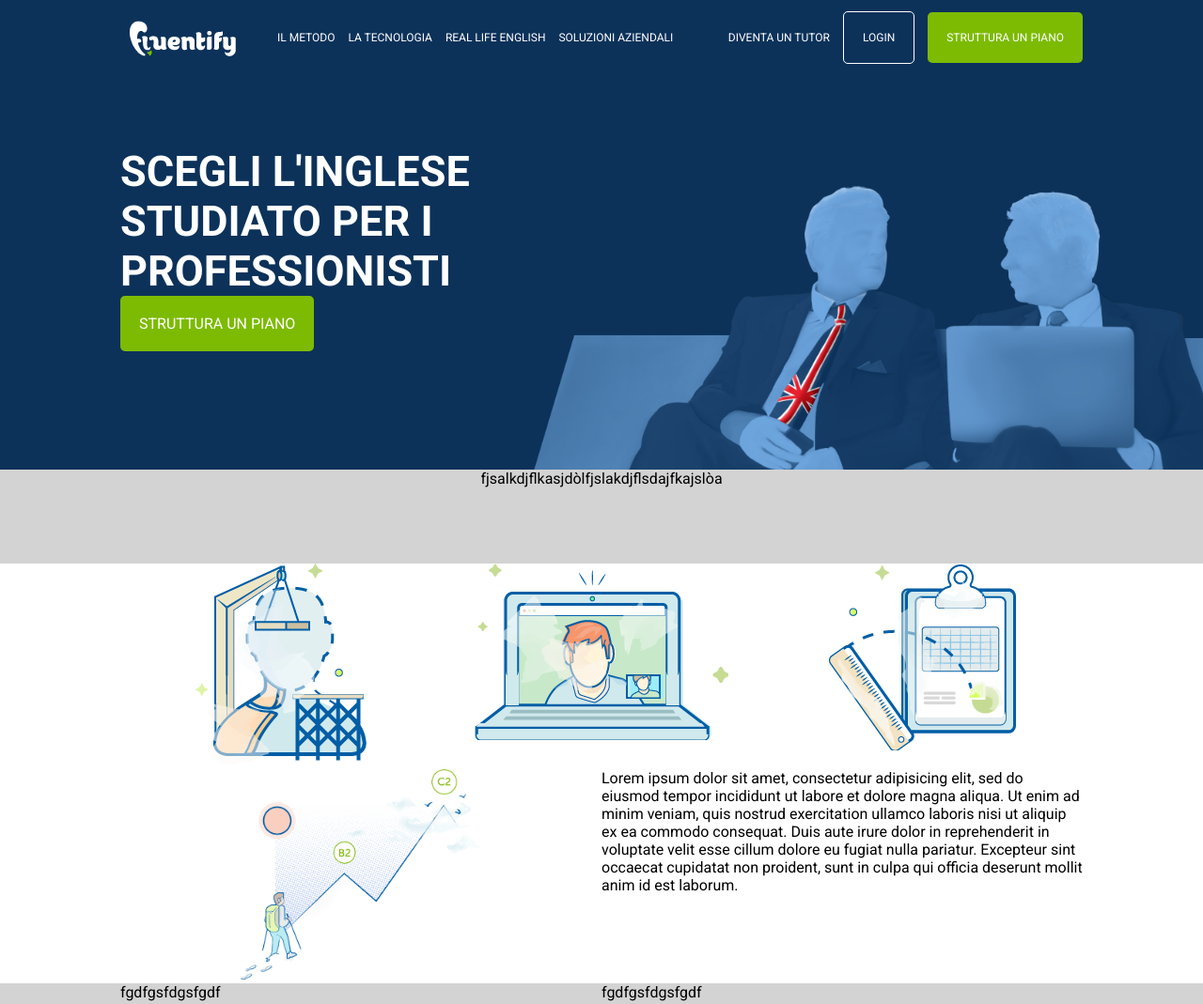
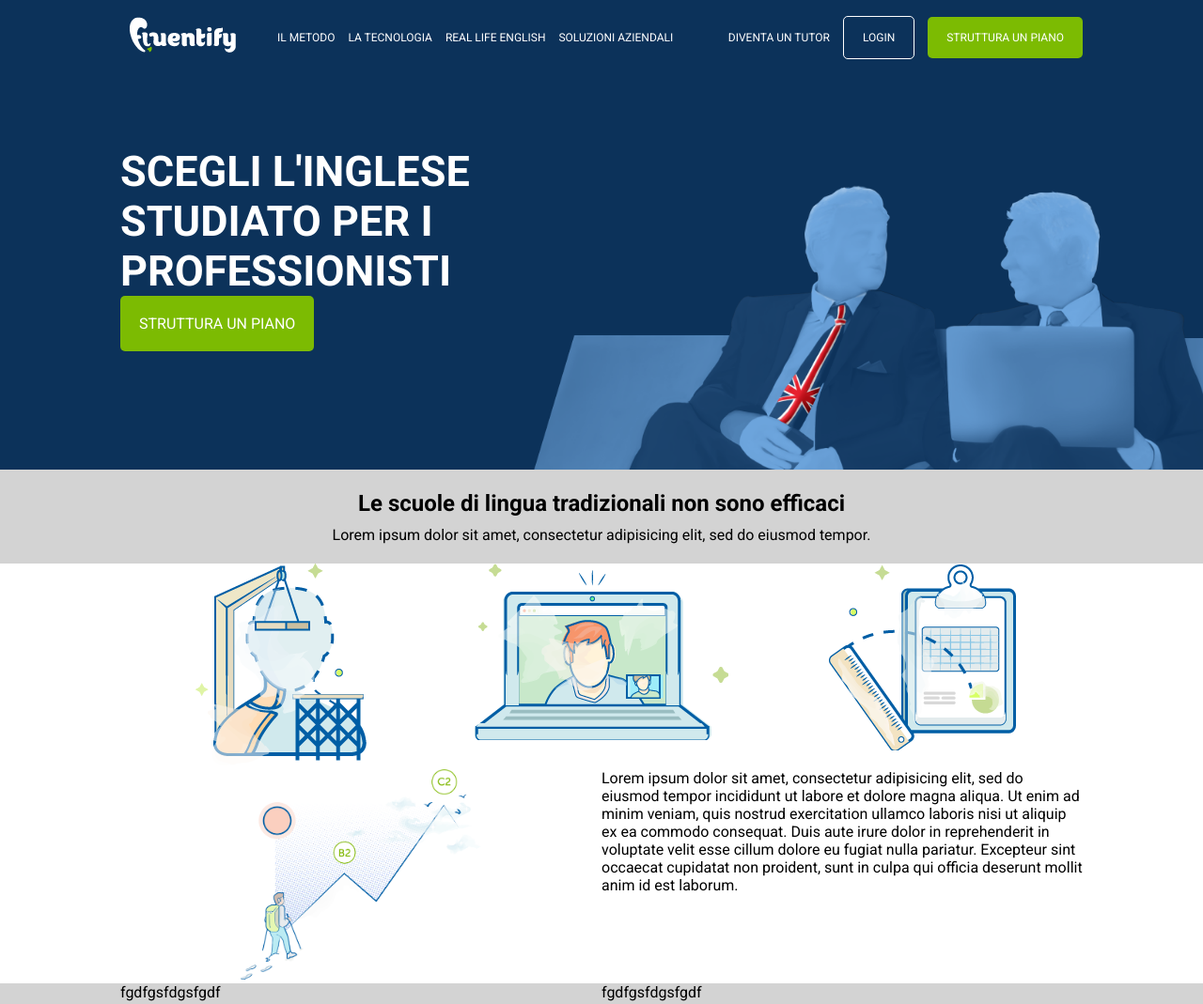
Before and after one commit to Simone978/html-css-fluentify, a plain HTML site: page index.html in a window 1280 px wide. Shown: the whole page at 94% size. Drawn offline with Linux system fonts and the light colour scheme.

Commit message:
risolto dettaglio header (grazie Chiara) completata sezione subheader

```diff
--- a/css/style.css
+++ b/css/style.css
@@ -58,6 +58,7 @@ header{
 .menuleft li img{
   vertical-align: middle;
   padding-right: 30px;
+  margin-bottom: 7px;
 }
 
 .menuleft a{
@@ -94,7 +95,7 @@ header{
 .menu-button{
   text-decoration: none;
   color: white;
-  padding: 20px;
+  padding: 15px 20px;
   background-color: #7CBB02;
   border-radius: 5px;
   cursor: pointer;
@@ -138,9 +139,20 @@ header{
 /* sottotestata */
 
 .subheader{
+  position: relative;
   height: 100px;
+  background-color: #D3D3D3;
+}
+.subheader .collar{
+  position: absolute;
+  left: 50%;
+  top: 50%;
+  transform: translate(-50%, -50%);
   text-align: center;
-  background-color: #D3D3D3;
+}
+
+.collar h2{
+  padding-bottom: 10px;
 }
 
 /* servizi */
--- a/index.html
+++ b/index.html
@@ -44,7 +44,10 @@
       <!-- corpo pagina -->
       <main>
         <div class="subheader">
-          fjsalkdjflkasjdòlfjslakdjflsdajfkajslòa
+          <div class="collar">
+            <h2>Le scuole di lingua tradizionali non sono efficaci</h2>
+            <p>Lorem ipsum dolor sit amet, consectetur adipisicing elit, sed do eiusmod tempor.</p>
+          </div>
         </div>
         <div class="main-servizi general-width">
           <div class="servizi">
```
